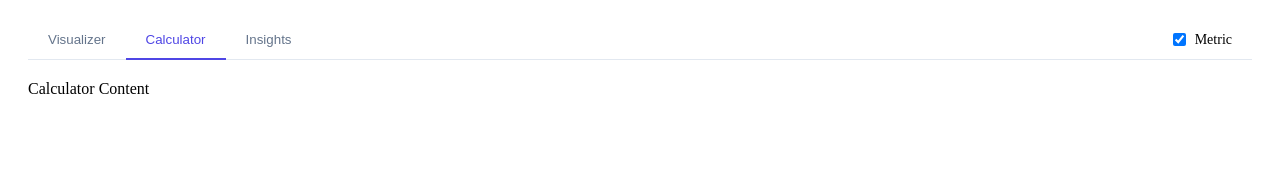
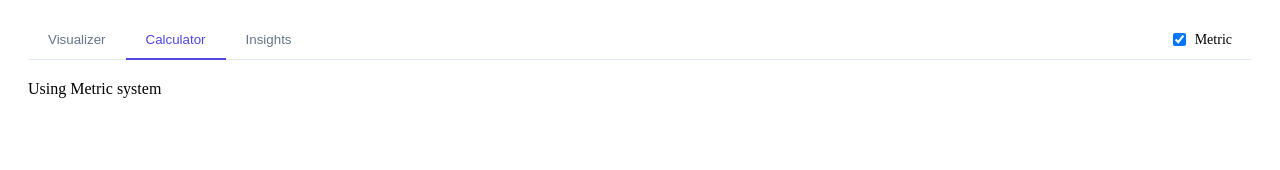
Before and after one commit to pghanem/run-lab, a Next.js app: page / in a window 1280 px wide. Both pictures are taken after a click on the button "Calculator". Shown: the top 170 px of the page. Built offline with nearby package versions, Linux system fonts and the light colour scheme.

Commit message:
[chore] test context with calculator

```diff
--- a/src/components/Calculator.tsx
+++ b/src/components/Calculator.tsx
@@ -1,2 +1,8 @@
-const Calculator = () => <div>Calculator Content</div>;
+import { useMeasurement } from "@/context/MeasurementContext";
+
+const Calculator = () => {
+	const { isMetric } = useMeasurement();
+	return <div>Using {isMetric ? "Metric" : "Imperial"} system</div>;
+};
+
 export default Calculator;
```
